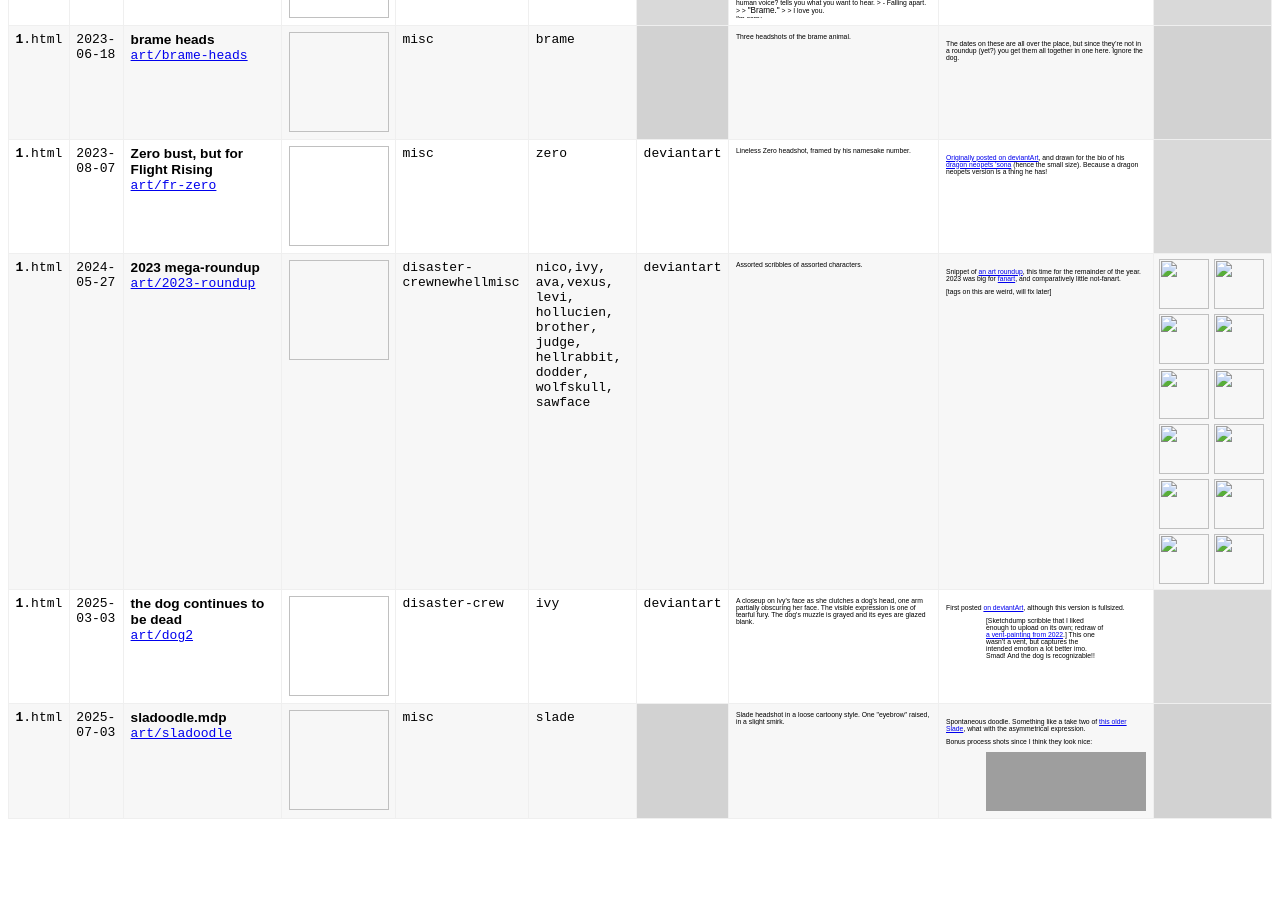
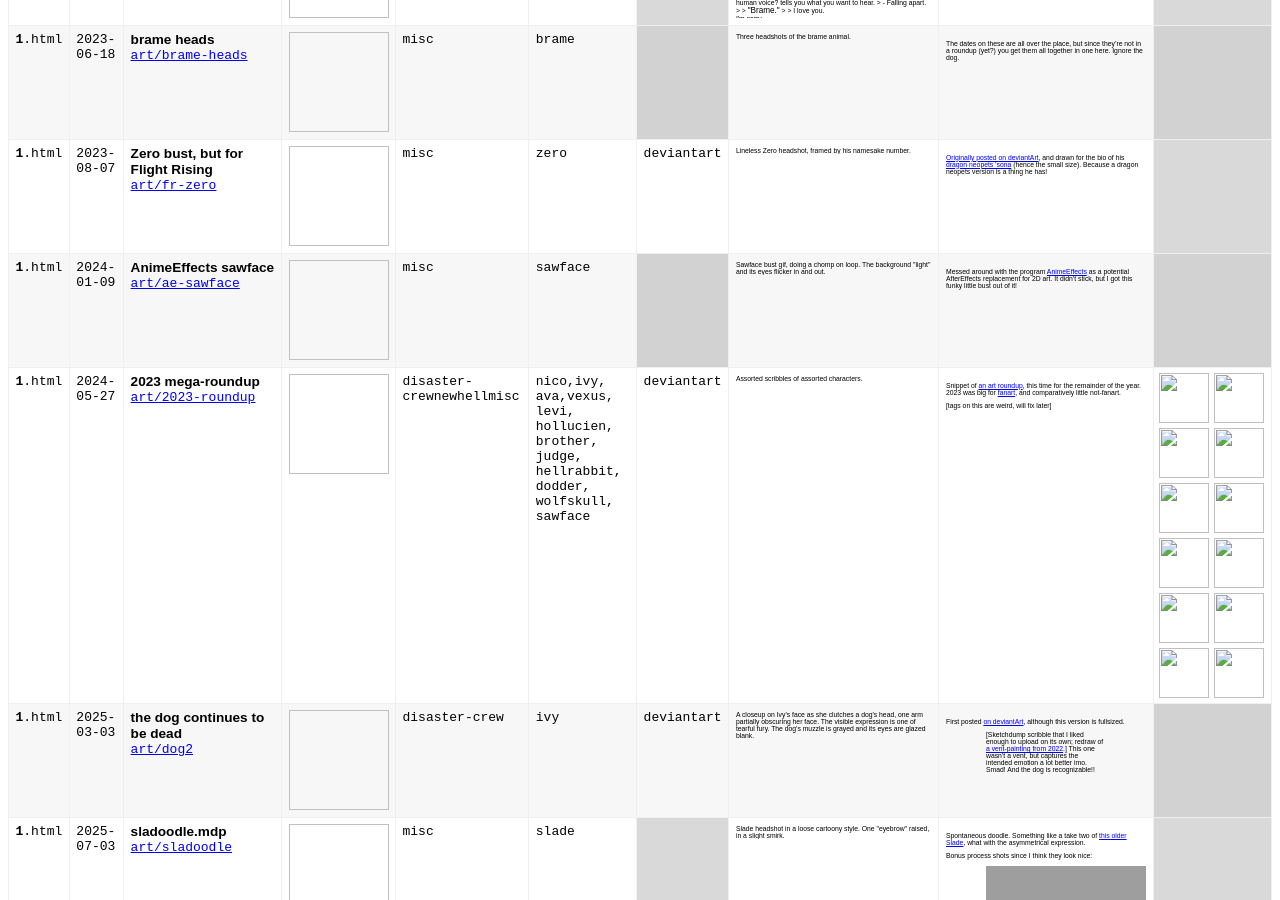
Before and after one commit to a-flyleaf/toyshelf, a Jekyll site: the page built from art/datacheck.html, in a window 1280 px wide and 900 px high, scrolled down 16245 px. Built offline with Jekyll 4.4.1, drawn with Linux system fonts in a browser that asks for light colours; before the commit the page ends 17072 px from its top, so only the background shows below that.

Commit message:
+art: ae-sawface

```diff
--- /dev/null
+++ b/_art/2024-01-09-ae-sawface.md
@@ -0,0 +1,14 @@
+---
+layout: 1
+date: 2024-01-09
+title: AnimeEffects sawface
+permalink: art/ae-sawface
+
+file: gif
+categories: [misc]
+tags: [sawface]
+
+caption: |-
+  Sawface bust gif, doing a chomp on loop. The background "light" and its eyes flicker in and out.
+---
+Messed around with the program [AnimeEffects](https://animeeffectsdevs.github.io/) as a potential AfterEffects replacement for 2D art. It didn't stick, but I got this funky little bust out of it!
```
Also changed, not shown: TODO.md (+2 -0 lines), assets/img/art/2024-01-09.jpg (added), 1 other file.
